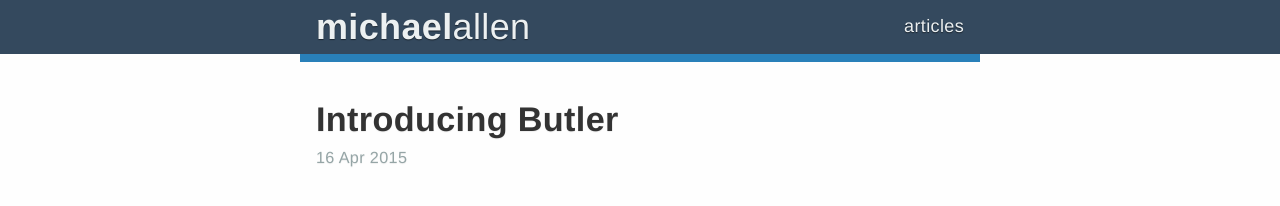
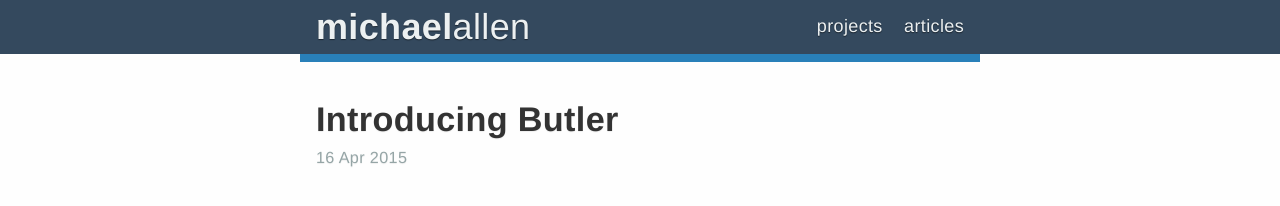
Before and after one commit to michaeldfallen/michaeldfallen.github.io, a Jekyll site: the page built from _posts/2015-04-16-introducing-butler.markdown, in a window 1280 px wide. Shown: the top 206 px of the page. Built offline with Jekyll 4.4.1, drawn with Linux system fonts in a browser that asks for light colours.

Commit message:
Include projects in the header bar

```diff
--- a/_includes/header.html
+++ b/_includes/header.html
@@ -10,6 +10,9 @@
     <h1 class="title"><a href="/"><b>michael</b>allen</a></h1>
   {% endif %}
     <nav>
+    {% if page.section != 'projects' %}
+      <a class="extra" href="/projects">projects</a>
+    {% endif %}
     {% if page.section != 'articles' %}
       <a class="extra" href="/articles">articles</a>
     {% endif %}
--- a/_layouts/default.html
+++ b/_layouts/default.html
@@ -30,7 +30,7 @@
         <link rel="stylesheet" href="/css/monokai.css">
 
         <!-- Custom CSS -->
-        <link rel="stylesheet" href="/css/main-281015.css">
+        <link rel="stylesheet" href="/css/main-291015.css">
         <link rel="stylesheet" href="/css/responsive-281015.css">
         <!-- Responsive images -->
         <script src="/js/picturefill.js"></script>
--- a/css/main-281015.css
+++ b/css/main-291015.css
@@ -61,9 +61,13 @@ body > header a {
   text-decoration: none;
 }
 
+body > header nav a {
+  margin-right: 16px;
+}
+
 body > header nav {
   line-height: 2em;
-  padding: 8px 16px;
+  padding: 8px 0px;
   display: inline-block;
   float: right;
 }
```
